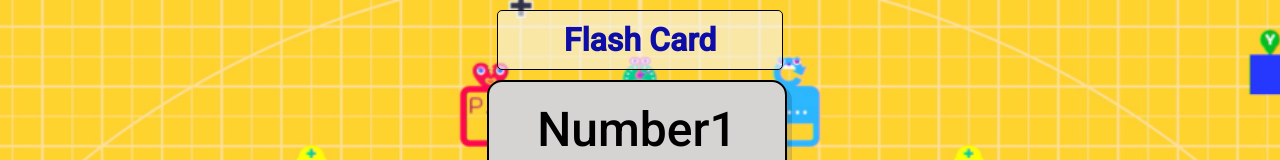
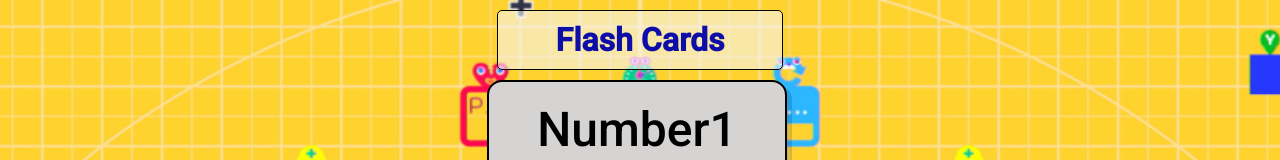
Before and after one commit to oweymont/Flash_Cards, a plain HTML site: page index.html in a window 1280 px wide. Shown: the top 160 px of the page. Drawn offline with Linux system fonts and the light colour scheme.

Commit message:
Update index.html

```diff
--- a/index.html
+++ b/index.html
@@ -10,7 +10,7 @@
   <body>
     <div class="container">
       <div>
-        <h3 class="title">Flash Card</h3>
+        <h3 class="title">Flash Cards</h3>
       </div>
       <div class="card">
         <div class="operand1">Number1</div>
```
